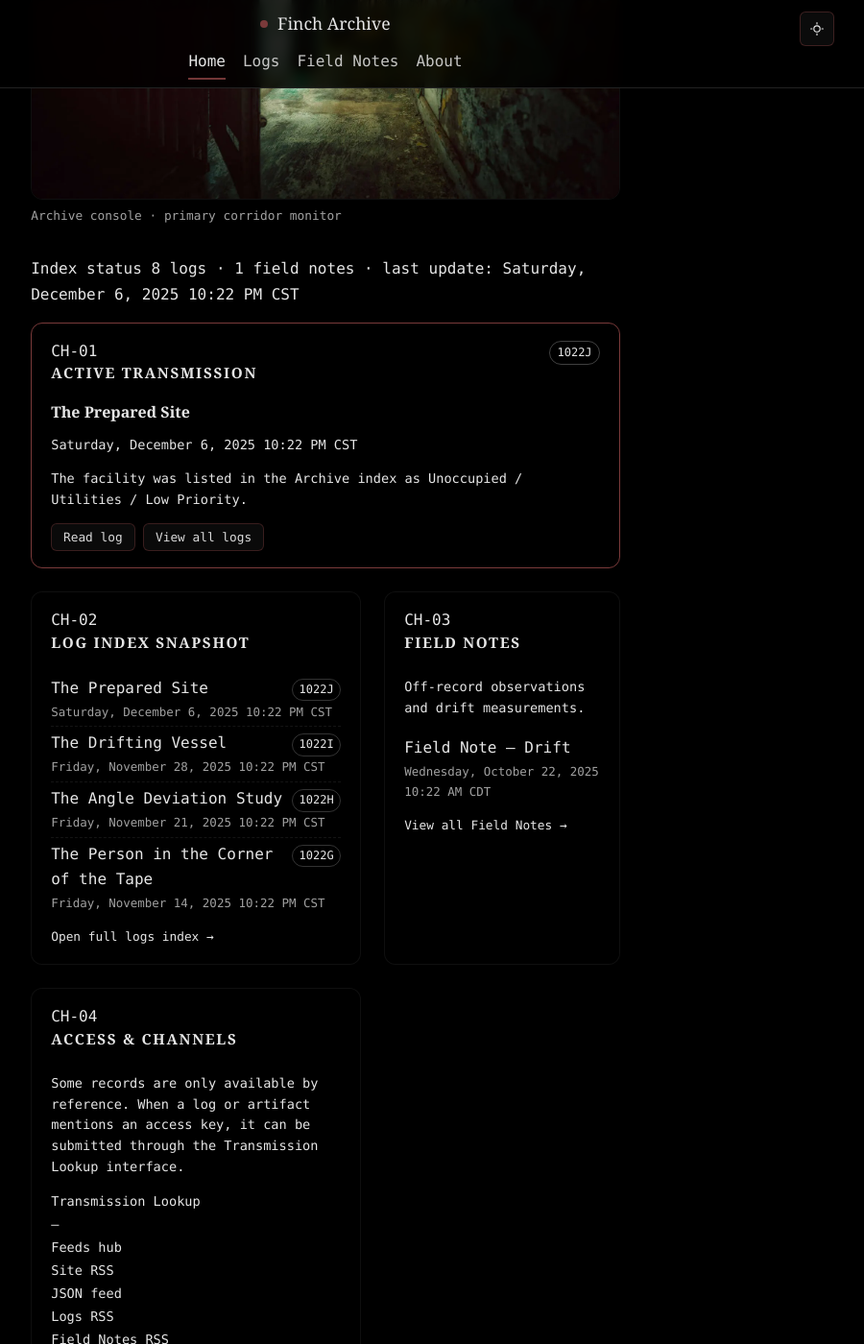
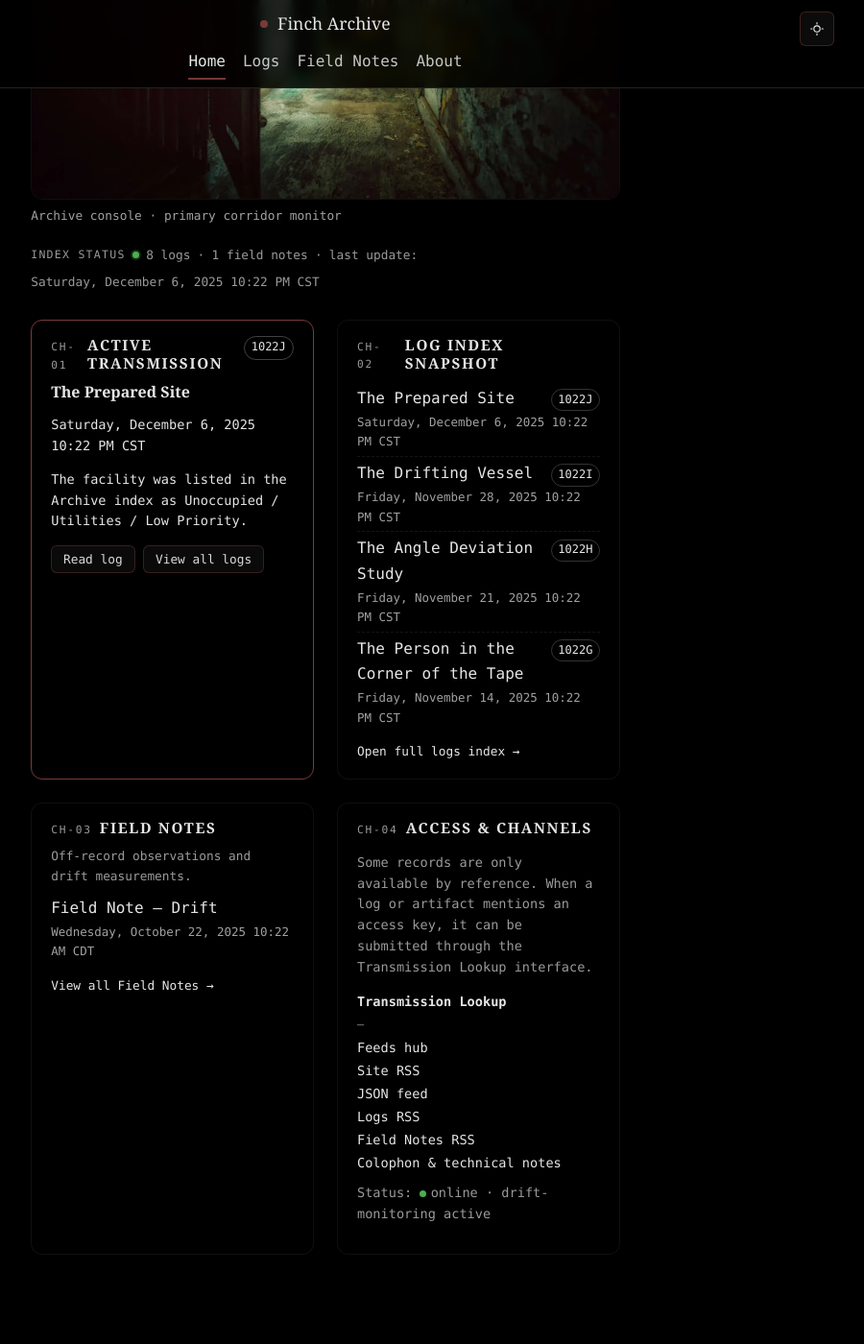
Before and after one commit to HallowayFinch/fincharchive.com, a Jekyll site: the page built from index.html, in a window 1280 px wide and 1400 px high, scrolled down 572 px. Shown: the whole window at 96% size, without its empty margins (301-1201 px from the left). Built offline with Jekyll 4.4.1, drawn with Linux system fonts in a browser that asks for light colours.

Commit message:
Update style.css

```diff
--- a/assets/css/style.css
+++ b/assets/css/style.css
@@ -1225,8 +1225,10 @@ html {
   line-height: 1.6;
 }
 
+/* Hero figure */
+
 .home-figure {
-  margin: 0 0 2rem;
+  margin: 0 0 1.25rem;
 }
 
 .home-hero-image {
@@ -1236,7 +1238,7 @@ html {
   border: 1px solid rgba(255, 255, 255, 0.06);
 }
 
-html[data-theme="light"] .home-hero-image {
+:root[data-theme="light"] .home-hero-image {
   border-color: rgba(0, 0, 0, 0.08);
 }
 
@@ -1246,45 +1248,81 @@ html[data-theme="light"] .home-hero-image {
   opacity: 0.7;
 }
 
+/* Index status strip */
+
+.home-status {
+  display: flex;
+  flex-wrap: wrap;
+  align-items: center;
+  gap: 0.45rem;
+  margin: 0 0 1.75rem;
+  font-size: 0.8rem;
+  color: var(--muted);
+}
+
+.home-status-label {
+  text-transform: uppercase;
+  letter-spacing: 0.11em;
+  font-size: 0.72rem;
+}
+
+.home-status-dot {
+  width: 0.45rem;
+  height: 0.45rem;
+  border-radius: 999px;
+  background: #4caf50;
+  box-shadow: 0 0 0 2px rgba(76, 175, 80, 0.25);
+}
+
 /* Panel grid */
 
 .home-grid {
   display: grid;
   gap: 1.5rem;
+  margin-top: 1.75rem;
 }
 
-/* Desktop: asymmetric console layout */
-@media (min-width: 900px) {
+@media (min-width: 980px) {
   .home-grid {
-    grid-template-columns: minmax(0, 1.4fr) minmax(0, 1fr);
-    grid-template-areas:
-      "primary primary"
-      "logs    access"
-      "notes   access";
+    grid-template-columns: minmax(0, 2fr) minmax(0, 2fr);
   }
-
-  .panel-primary       { grid-area: primary; }
-  .home-panel--logs    { grid-area: logs; }
-  .home-panel--notes   { grid-area: notes; }
-  .home-panel--access  { grid-area: access; }
 }
 
+/* Panels */
+
 .home-panel {
+  position: relative;
   border-radius: 0.75rem;
   padding: 1rem 1.25rem 1.1rem;
   border: 1px solid rgba(255, 255, 255, 0.06);
   background: rgba(0, 0, 0, 0.45);
   box-shadow: 0 0 0 1px rgba(0, 0, 0, 0.7);
+  transition:
+    background var(--dur-fast) var(--ease),
+    border-color var(--dur-fast) var(--ease),
+    box-shadow var(--dur-fast) var(--ease),
+    transform var(--dur-fast) var(--ease);
 }
 
-html[data-theme="light"] .home-panel {
+:root[data-theme="light"] .home-panel {
   background: rgba(255, 255, 255, 0.85);
   border-color: rgba(0, 0, 0, 0.06);
   box-shadow: 0 0 0 1px rgba(0, 0, 0, 0.04);
 }
 
+.home-panel:hover {
+  transform: translateY(-1px);
+  border-color: var(--badge-border);
+  background: var(--card-bg);
+  box-shadow: var(--shadow-soft);
+}
+
+:root[data-theme="light"] .home-panel:hover {
+  background: rgba(255, 255, 255, 0.9);
+}
+
 .panel-primary {
-  border-color: #7a3a3a;
+  border-color: var(--accent);
 }
 
 /* Panel internals */
@@ -1297,11 +1335,29 @@ html[data-theme="light"] .home-panel {
   margin-bottom: 0.5rem;
 }
 
+/* Label + title block on the left */
+
+.panel-title-wrap {
+  display: inline-flex;
+  align-items: baseline;
+  gap: 0.5rem;
+}
+
+.panel-label {
+  text-transform: uppercase;
+  letter-spacing: 0.16em;
+  font-size: 0.7rem;
+  color: var(--muted);
+}
+
 .panel-title {
   font-size: 0.95rem;
   text-transform: uppercase;
   letter-spacing: 0.11em;
+  margin: 0;
 }
+
+/* Tag on the right (log id) */
 
 .panel-tag {
   font-family: var(--mono);
@@ -1311,9 +1367,11 @@ html[data-theme="light"] .home-panel {
   border: 1px solid rgba(255, 255, 255, 0.25);
 }
 
-html[data-theme="light"] .panel-tag {
+:root[data-theme="light"] .panel-tag {
   border-color: rgba(0, 0, 0, 0.3);
 }
+
+/* Body */
 
 .panel-body {
   margin-top: 0.35rem;
@@ -1339,6 +1397,12 @@ html[data-theme="light"] .panel-tag {
   line-height: 1.6;
 }
 
+.panel-subtitle {
+  font-size: 0.8rem;
+  color: var(--muted);
+  margin: 0 0 0.35rem;
+}
+
 .panel-actions {
   margin-top: 0.6rem;
   display: flex;
@@ -1350,6 +1414,13 @@ html[data-theme="light"] .panel-tag {
   font-size: 0.8rem;
   padding-inline: 0.75rem;
   padding-block: 0.35rem;
+}
+
+/* Slightly mute secondary panel bodies vs primary */
+
+.home-panel:not(.panel-primary) .panel-text,
+.home-panel:not(.panel-primary) .panel-status {
+  color: var(--muted);
 }
 
 /* Lists inside panels */
@@ -1372,7 +1443,7 @@ html[data-theme="light"] .panel-tag {
   border-top: none;
 }
 
-html[data-theme="light"] .panel-list-item {
+:root[data-theme="light"] .panel-list-item {
   border-top-color: rgba(0, 0, 0, 0.06);
 }
 
@@ -1417,11 +1488,27 @@ html[data-theme="light"] .panel-list-item {
   margin-top: 0.1rem;
 }
 
+.panel-links-primary a {
+  font-weight: 600;
+}
+
+.panel-links-divider {
+  opacity: 0.6;
+  font-size: 0.75rem;
+  padding-top: 0.15rem;
+}
+
+/* Button-style text link */
+
 .btn-link {
   font-size: 0.8rem;
 }
 
 /* Status indicator */
+
+.panel-status {
+  margin-top: 0.4rem;
+}
 
 .panel-status-indicator::before {
   content: "";
```
